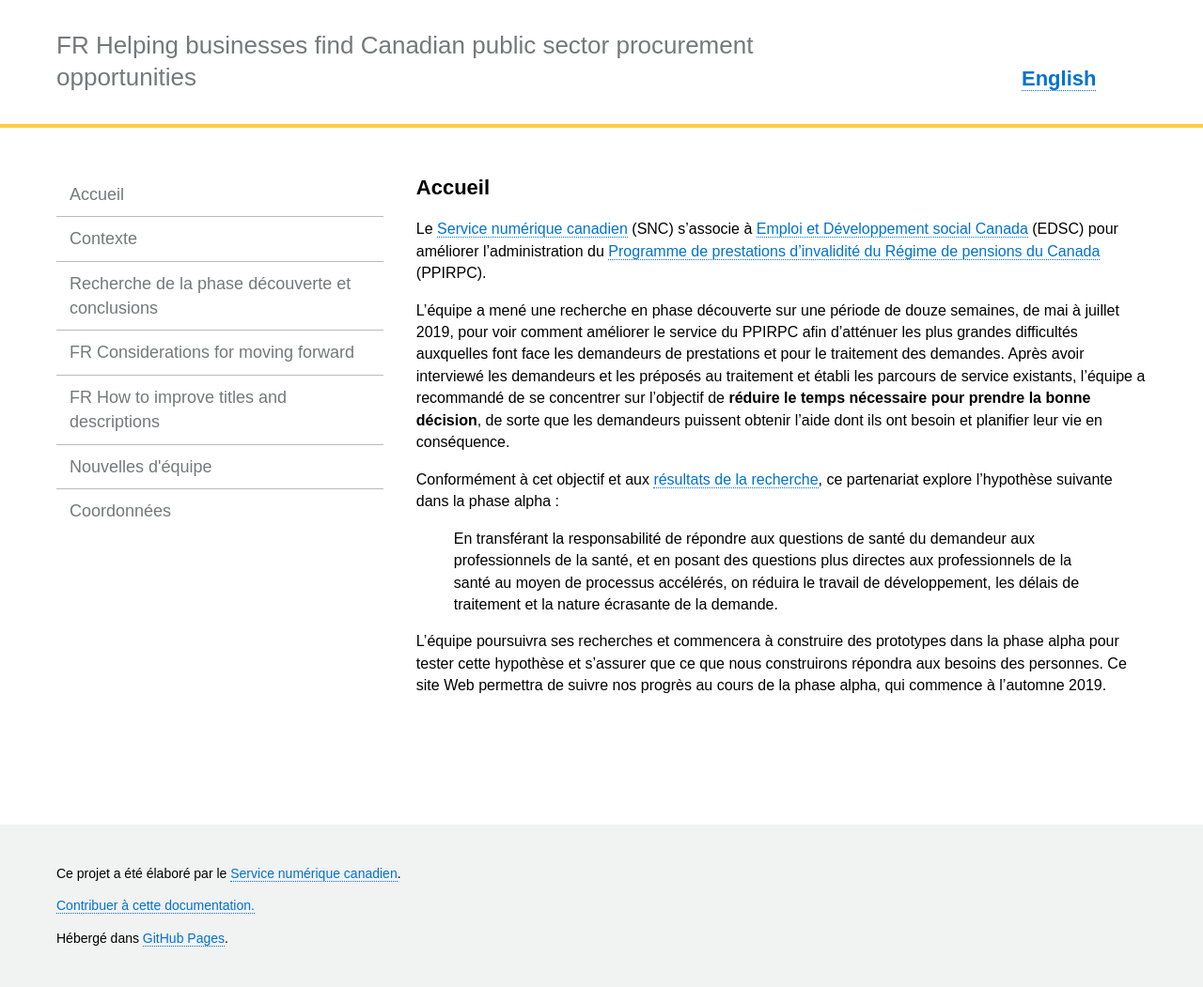
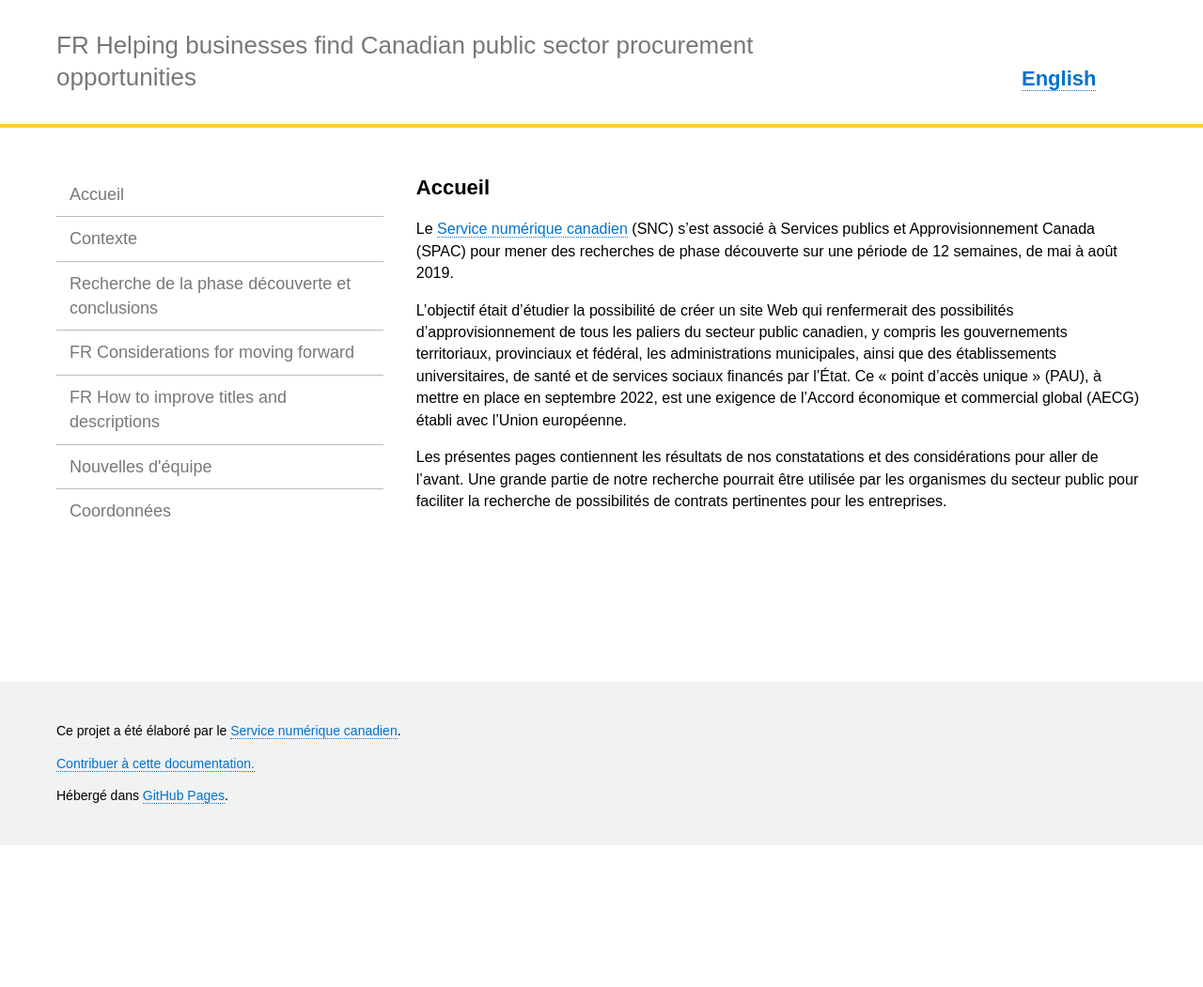
Before and after one commit to cds-snc/pspc-documentation, a Jekyll site: the page built from _pages/fr/accueil.md, in a window 1280 px wide. Shown: the whole page at 94% size. Built offline with Jekyll 4.4.1, drawn with Linux system fonts in a browser that asks for light colours; after the commit the page ends 900 px from its top, so only the background shows below that.

Commit message:
Update accueil.md

```diff
--- a/_includes/accueil.md
+++ b/_includes/accueil.md
@@ -1,10 +1,6 @@
 
-Le [Service numérique canadien](https://numerique.canada.ca/) (SNC) s’associe à [Emploi et Développement social Canada](https://www.canada.ca/fr/emploi-developpement-social.html) (EDSC) pour améliorer l’administration du [Programme de prestations d’invalidité du Régime de pensions du Canada](https://www.canada.ca/fr/emploi-developpement-social/programmes/regime-pensions-prestations-invalidite.html) (PPIRPC).
+Le [Service numérique canadien](https://numerique.canada.ca/) (SNC) s’est associé à Services publics et Approvisionnement Canada (SPAC) pour mener des recherches de phase découverte sur une période de 12 semaines, de mai à août 2019.
 
-L’équipe a mené une recherche en phase découverte sur une période de douze semaines, de mai à juillet 2019, pour voir comment améliorer le service du PPIRPC afin d’atténuer les plus grandes difficultés auxquelles font face les demandeurs de prestations et pour le traitement des demandes. Après avoir interviewé les demandeurs et les préposés au traitement et établi les parcours de service existants, l’équipe a recommandé de se concentrer sur l’objectif de **réduire le temps nécessaire pour prendre la bonne décision**, de sorte que les demandeurs puissent obtenir l’aide dont ils ont besoin et planifier leur vie en conséquence.
+L’objectif était d’étudier la possibilité de créer un site Web qui renfermerait des possibilités d’approvisionnement de tous les paliers du secteur public canadien, y compris les gouvernements territoriaux, provinciaux et fédéral, les administrations municipales, ainsi que des établissements universitaires, de santé et de services sociaux financés par l’État. Ce « point d’accès unique » (PAU), à mettre en place en septembre 2022, est une exigence de l’Accord économique et commercial global (AECG) établi avec l’Union européenne.
 
-Conformément à cet objectif et aux [résultats de la recherche]({{ site.baseurl }}/recherche-de-la-phase-decouverte/#conclusions), ce partenariat explore l’hypothèse suivante dans la phase alpha :
-
-> En transférant la responsabilité de répondre aux questions de santé du demandeur aux professionnels de la santé, et en posant des questions plus directes aux professionnels de la santé au moyen de processus accélérés, on réduira le travail de développement, les délais de traitement et la nature écrasante de la demande.
-
-L’équipe poursuivra ses recherches et commencera à construire des prototypes dans la phase alpha pour tester cette hypothèse et s’assurer que ce que nous construirons répondra aux besoins des personnes. Ce site Web permettra de suivre nos progrès au cours de la phase alpha, qui commence à l’automne 2019.
+Les présentes pages contiennent les résultats de nos constatations et des considérations pour aller de l’avant. Une grande partie de notre recherche pourrait être utilisée par les organismes du secteur public pour faciliter la recherche de possibilités de contrats pertinentes pour les entreprises.
```
